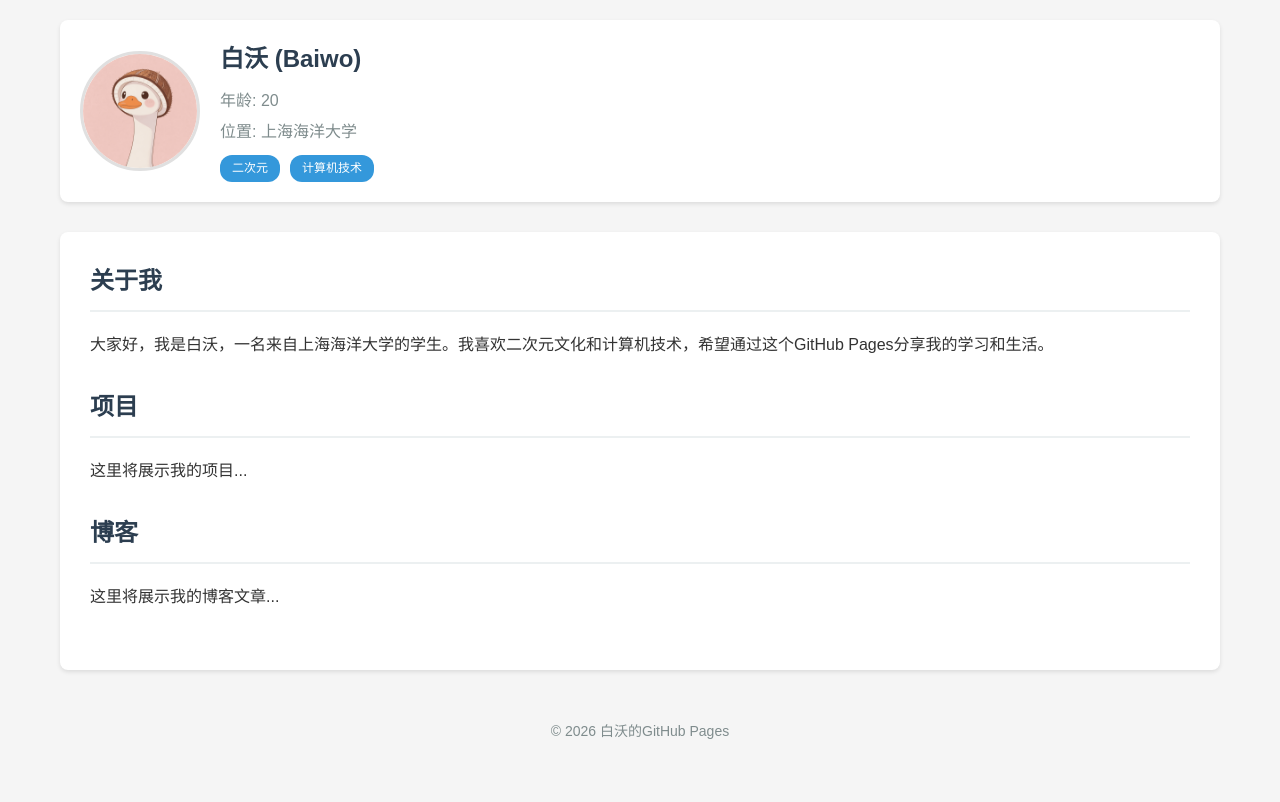
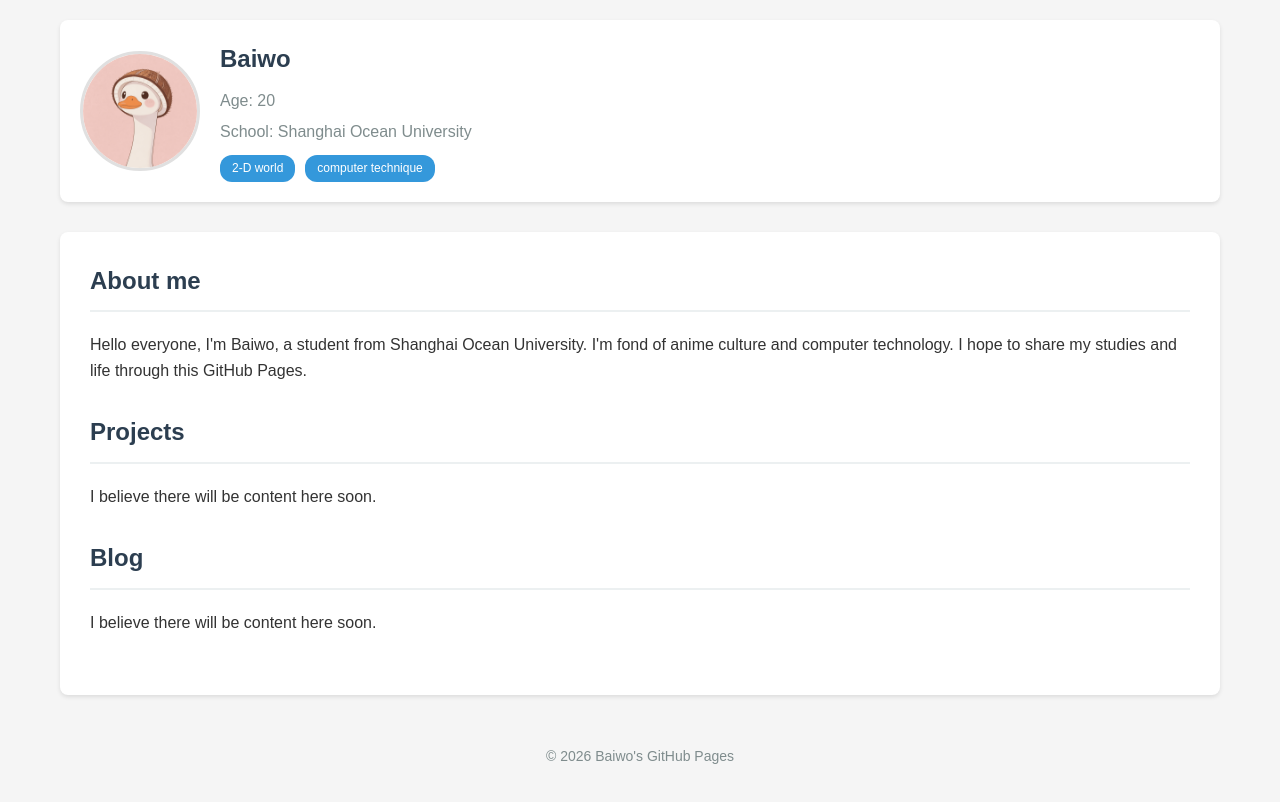
Before and after one commit to BaiWoww/BaiWoww.github.io, a plain HTML site: page index.html in a window 1280 px wide. Drawn offline with Linux system fonts and the light colour scheme.

Commit message:
Update index.html

```diff
--- a/index.html
+++ b/index.html
@@ -3,7 +3,7 @@
 <head>
     <meta charset="UTF-8">
     <meta name="viewport" content="width=device-width, initial-scale=1.0">
-    <title>白沃的GitHub Pages</title>
+    <title>Baiwo's GitHub Pages</title>
     <style>
         * {
             margin: 0;
@@ -118,14 +118,14 @@
     <div class="container">
         <header>
             <div class="profile-section">
-                <img src="avatar.png" alt="白沃的头像" class="avatar">
+                <img src="avatar.png" alt="The avatar of Baiwo" class="avatar">
                 <div class="profile-info">
-                    <h1>白沃 (Baiwo)</h1>
-                    <p>年龄: 20</p>
-                    <p>位置: 上海海洋大学</p>
+                    <h1>Baiwo</h1>
+                    <p>Age: 20</p>
+                    <p>School: Shanghai Ocean University</p>
                     <div class="hobbies">
-                        <span class="hobby-tag">二次元</span>
-                        <span class="hobby-tag">计算机技术</span>
+                        <span class="hobby-tag">2-D world</span>
+                        <span class="hobby-tag">computer technique</span>
                     </div>
                 </div>
             </div>
@@ -133,23 +133,23 @@
 
         <main>
             <section id="about">
-                <h2>关于我</h2>
-                <p>大家好，我是白沃，一名来自上海海洋大学的学生。我喜欢二次元文化和计算机技术，希望通过这个GitHub Pages分享我的学习和生活。</p>
+                <h2>About me</h2>
+                <p>Hello everyone, I'm Baiwo, a student from Shanghai Ocean University. I'm fond of anime culture and computer technology. I hope to share my studies and life through this GitHub Pages.</p>
             </section>
 
             <section id="projects">
-                <h2>项目</h2>
-                <p>这里将展示我的项目...</p>
+                <h2>Projects</h2>
+                <p>I believe there will be content here soon.</p>
             </section>
 
             <section id="blog">
-                <h2>博客</h2>
-                <p>这里将展示我的博客文章...</p>
+                <h2>Blog</h2>
+                <p>I believe there will be content here soon.</p>
             </section>
         </main>
 
         <footer>
-            <p>&copy; 2026 白沃的GitHub Pages</p>
+            <p>&copy; 2026 Baiwo's GitHub Pages</p>
         </footer>
     </div>
 </body>
```
